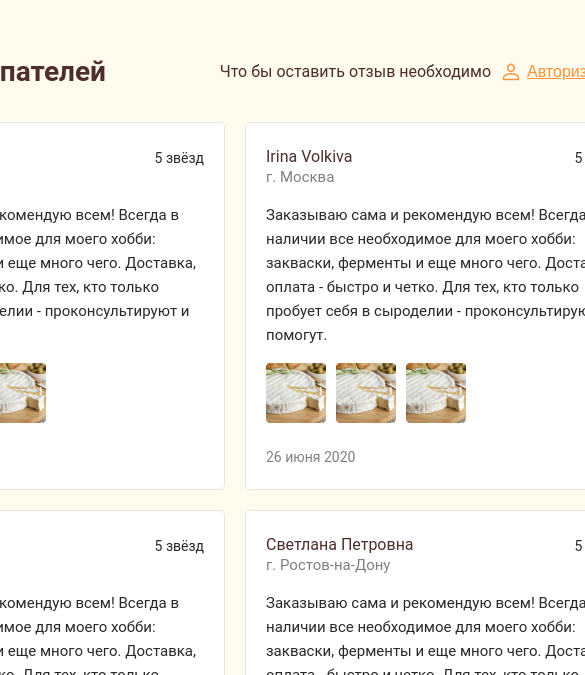
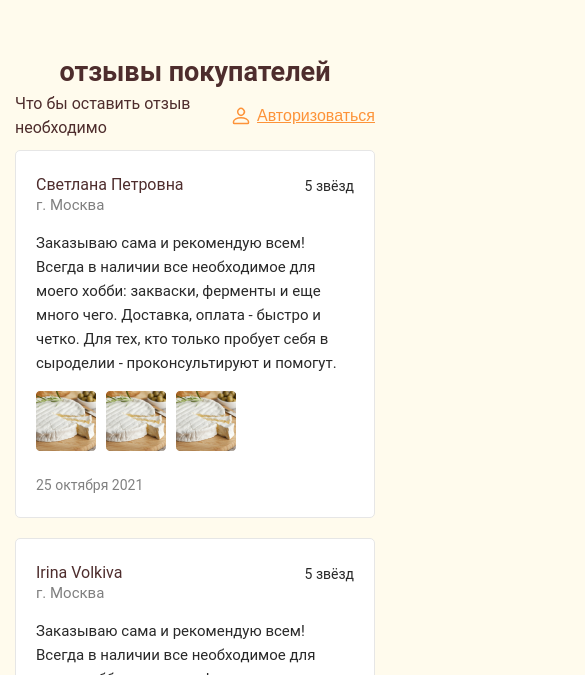
Before and after one commit to unnamed-ii/react-cheese-shop, a React (Create React App) app: page /reviews in a window 390 px wide. Shown: the part 169-844 px from the top of the page, 585 px wide, since content can reach past the window. Built offline with nearby package versions, Linux system fonts and the light colour scheme.

Commit message:
added adaptive for reviews page

```diff
--- a/src/components/review-card/style.scss
+++ /dev/null
@@ -1,56 +0,0 @@
-@import "src/styles/vars";
-
-.review {
-  padding: 24px 20px 20px 20px;
-  background: $white;
-  border: 1px solid #E6E6E6;
-  border-radius: 5px;
-  max-width: 400px;
-  margin-top: 20px;
-
-  &__top {
-    display: flex;
-    justify-content: space-between;
-    margin-bottom: 16px;
-
-    .user {
-
-      &__name {
-        font-size: 16px;
-        line-height: 20px;
-        color: $brown;
-      }
-
-      &__city {
-        font-size: 15px;
-        line-height: 20px;
-        color: $darkGrey;
-      }
-    }
-  }
-
-  &__text {
-    font-size: 15px;
-    line-height: 24px;
-    margin-bottom: 16px;
-  }
-
-  &__images {
-    margin-bottom: 16px;
-
-    img {
-      width: 60px;
-      height: 60px;
-    }
-
-    img + img {
-      margin-left: 10px;
-    }
-  }
-
-  &__date {
-    font-size: 14px;
-    line-height: 24px;
-    color: $darkGrey;
-  }
-}
--- a/src/pages/reviews/index.jsx
+++ b/src/pages/reviews/index.jsx
@@ -1,11 +1,11 @@
 import React, {useState} from 'react';
 import './style.scss';
-import {ReactComponent as UserIcon} from '../../images/icons/reviews-user.svg';
 import Wrapper from "../../components/wrapper";
 import MainNav from "../../components/main-nav";
-import ReviewCard from "../../components/review-card";
+import ReviewCard from "./review-card";
 import RegistrationModal from "../../components/modals/registration";
 import {ReviewsData} from "./constants";
+import {ReactComponent as UserIcon} from '../../images/icons/reviews-user.svg';
 
 const Reviews = () => {
     const [isModalShowed, setIsModalShowed] = useState(false);
--- a/src/pages/reviews/style.scss
+++ b/src/pages/reviews/style.scss
@@ -6,7 +6,7 @@
     display: flex;
 
     &-content {
-      width: 820px;
+      max-width: 820px;
       margin-left: 80px;
       padding-bottom: 100px;
     }
@@ -15,6 +15,7 @@
   &__top {
     display: flex;
     justify-content: space-between;
+    flex-wrap: wrap;
     color: $brown;
     margin-bottom: 10px;
 
@@ -66,5 +67,80 @@
     display: flex;
     flex-wrap: wrap;
     justify-content: space-between;
+    gap: 20px;
   }
 }
+
+.review {
+  padding: 24px 20px 20px 20px;
+  background: $white;
+  border: 1px solid #E6E6E6;
+  border-radius: 5px;
+  max-width: 400px;
+
+  &__top {
+    display: flex;
+    justify-content: space-between;
+    margin-bottom: 16px;
+
+    .user {
+
+      &__name {
+        font-size: 16px;
+        line-height: 20px;
+        color: $brown;
+      }
+
+      &__city {
+        font-size: 15px;
+        line-height: 20px;
+        color: $darkGrey;
+      }
+    }
+  }
+
+  &__text {
+    font-size: 15px;
+    line-height: 24px;
+    margin-bottom: 16px;
+  }
+
+  &__images {
+    margin-bottom: 16px;
+
+    img {
+      width: 60px;
+      height: 60px;
+    }
+
+    img + img {
+      margin-left: 10px;
+    }
+  }
+
+  &__date {
+    font-size: 14px;
+    line-height: 24px;
+    color: $darkGrey;
+  }
+}
+
+@media (max-width: 1200px) {
+  .reviews__inner-content {
+    margin-left: 0;
+    padding: 0 15px;
+  }
+}
+
+@media (max-width: 860px) {
+  .reviews__list,
+  .reviews__top {
+    justify-content: center;
+  }
+
+  .reviews__top {
+    &-title {
+      font-size: 27px;
+    }
+  }
+}
```
Also changed, not shown: src/pages/reviews/review-card.jsx (renamed from src/components/review-card/index.jsx).
